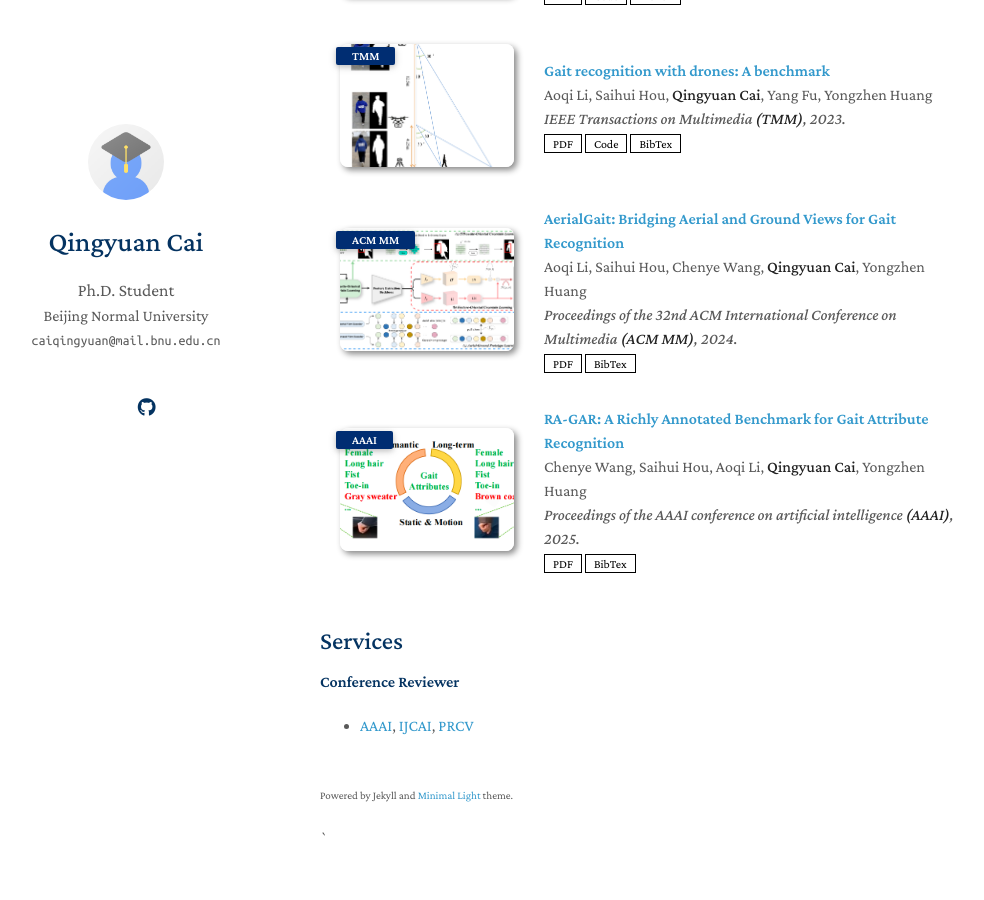
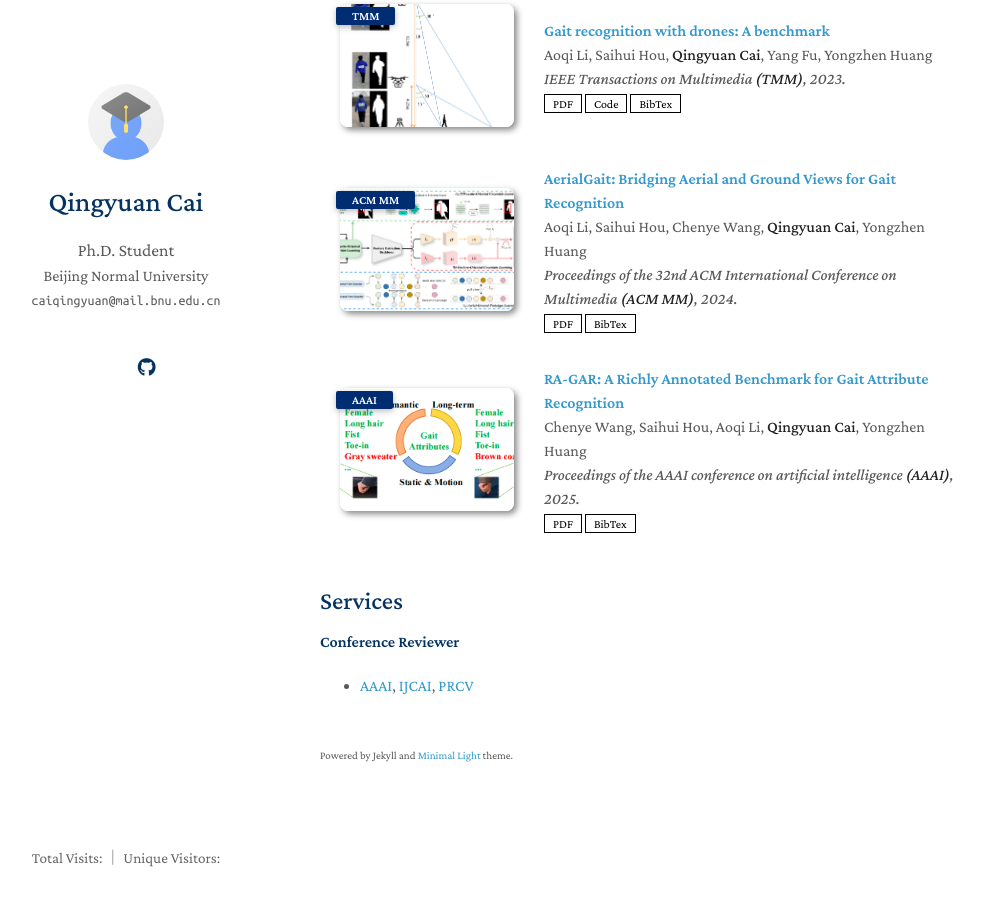
Before and after one commit to Andyen512/Andyen512.github.io, a Jekyll site: the page built from index.md, in a window 1280 px wide and 900 px high, scrolled down 575 px. Shown: the whole window, without its empty margins (150-1134 px from the left). Built offline with Jekyll 4.4.1, drawn with Linux system fonts in a browser that asks for light colours; comment, search, counter and statistics services are not loaded; a style sheet for code colours, icons or effects is not loaded.

Commit message:
Update homepage layout and styles

```diff
--- a/_layouts/homepage.html
+++ b/_layouts/homepage.html
@@ -102,27 +102,25 @@
       {% if site.enable_footnote %}
       <p><small>Powered by Jekyll and <a href="https://github.com/yaoyao-liu/minimal-light" target="_blank" rel="noopener">Minimal Light</a> theme.</small></p>
       {% endif %}
-`
       </section>
+
       <footer>
+        <!-- 🌍 Visitor Map (ClustrMaps) -->
+        <div class="visitor-widgets" style="max-width: 900px; margin: 50px auto 0; text-align: center;">
+          <script type="text/javascript" id="clustrmaps"
+            src="https://clustrmaps.com/map_v2.js?d=你的参数&cl=ffffff&w=a">
+          </script>
 
-    </footer>
+          <!-- ✅ Busuanzi English-style counters -->
+          <div style="text-align: center; font-size: 0.95rem; color: #666; margin-top: 20px;">
+            Total Visits: <span id="busuanzi_value_site_pv"></span> ｜
+            Unique Visitors: <span id="busuanzi_value_site_uv"></span>
+          </div>
+          <script async src="https://busuanzi.ibruce.info/busuanzi/2.3/busuanzi.pure.mini.js"></script>
+        </div>
+      </footer>
     </div>
-    <script src="{{ "/assets/js/scale.fix.js" | relative_url }}"></script>
 
     <script src="{{ "/assets/js/scale.fix.js" | relative_url }}"></script>
-
-    <script src="{{ "/assets/js/scale.fix.js" | relative_url }}"></script>
-
-    <script src="{{ "/assets/js/scale.fix.js" | relative_url }}"></script>
-
-    <script src="{{ "/assets/js/scale.fix.js" | relative_url }}"></script>
-
-    <!-- ✅ Busuanzi 英文样式访问统计 -->
-    <div style="text-align: center; font-size: 0.95rem; color: #666; margin-top: 40px;">
-      Total Visits: <span id="busuanzi_value_site_pv"></span> ｜
-      Unique Visitors: <span id="busuanzi_value_site_uv"></span>
-    </div>
-    <script async src="//busuanzi.ibruce.info/busuanzi/2.3/busuanzi.pure.mini.js"></script>
-    </body>
-    </html>
+  </body>
+</html>
```
